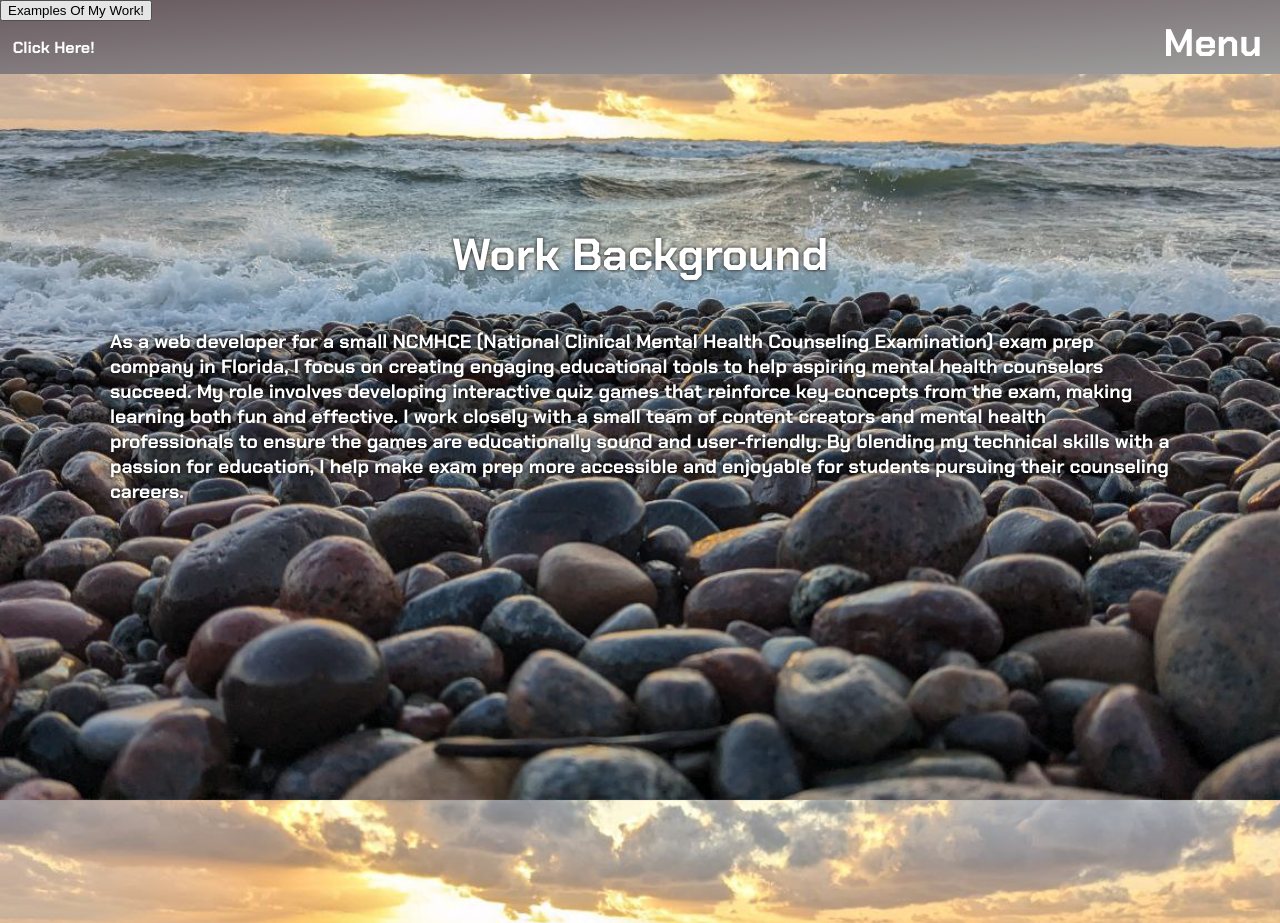
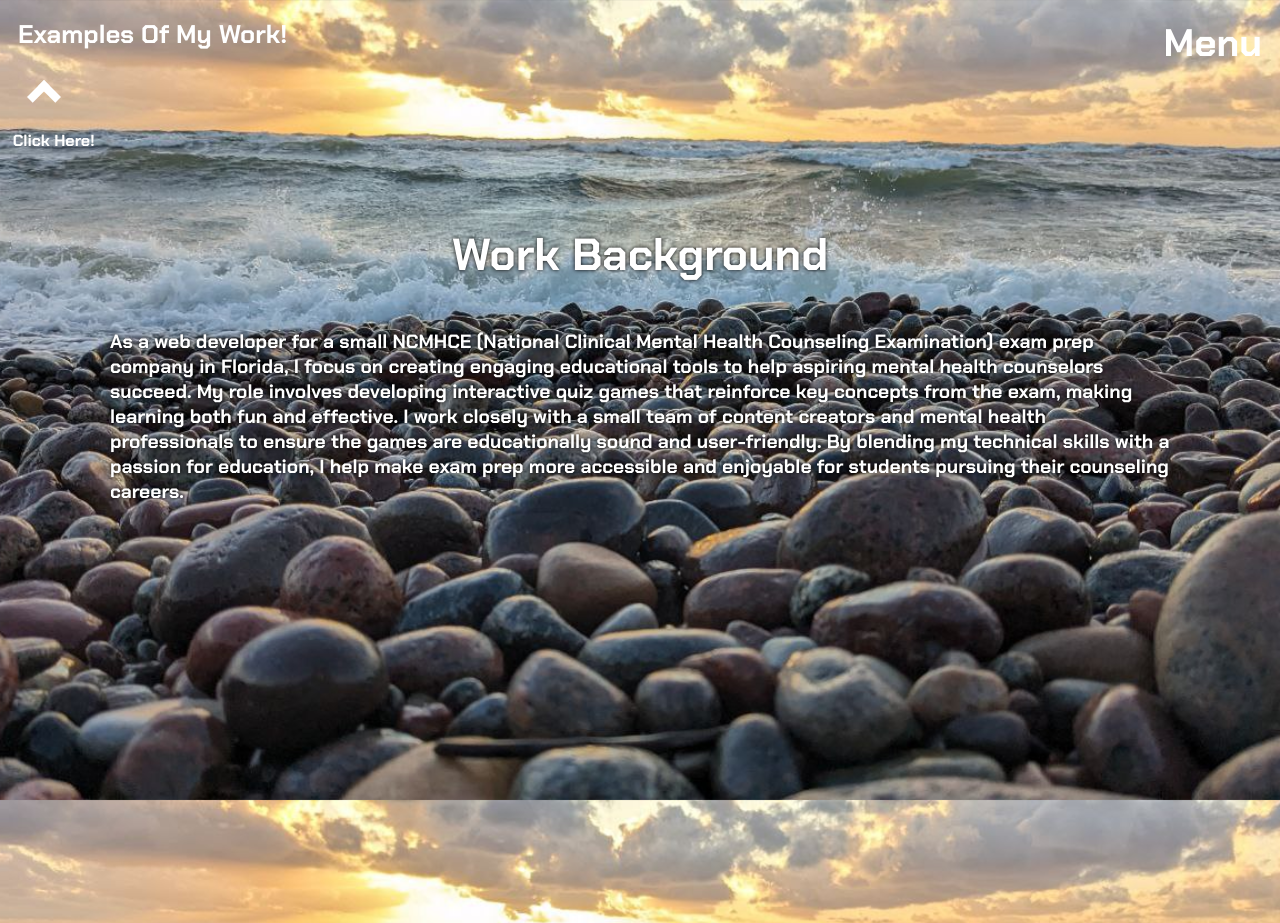
Before and after one commit to cheeseboi3/cheeseboi3.github.io, a plain HTML site: page projects.html in a window 1280 px wide. Shown: the top 923 px of the page. Drawn offline with Linux system fonts and the light colour scheme.

Commit message:
Update style.css

```diff
--- a/style.css
+++ b/style.css
@@ -19,11 +19,6 @@ body {
     cursor: pointer;
     font-family: "Chakra Petch";
     font-weight: bold;
-
-
-
-
-
   }
   .dropbtn:hover{
     border: 2px solid white;
@@ -103,7 +98,26 @@ body {
   background-color: white;
   }
 
+  .arrow {
+    border: solid white;
+    border-width: 0 4vh 4vh 0;
+    display: inline-block;
+    padding: 4vh;
+    align-content: center;
+  }
+  .up {
+    transform: rotate(-135deg);
+    -webkit-transform: rotate(-135deg);
+    border-width: 0 1vh 1vh 0;
+    padding: 1vh;
 
+  }
+
+  .down {
+    transform: rotate(45deg);
+    -webkit-transform: rotate(45deg);
+
+  }
 
 
   #projects .grid-container {
@@ -149,8 +163,27 @@ body {
     text-shadow: black 0px 0px 4px;
 
   }
+  #scrollb{
+    background-color: transparent;
+    color: white;
+    padding: 16px;
+    font-size: 2vw;
+    border-radius: 2vw;
+    cursor: pointer;
+    font-family: "Chakra Petch";
+    font-weight: bold;
+    border: 2px solid transparent;
+  }
+  #scrollb:hover{
+    border: 2px solid white;
+    border-radius: 2vw;
+    transition: 0.5s;
+    font-family: "Chakra Petch";
+    font-weight: bold;
+    font-size: 2vw;
+    padding: 16px;
 
-
+}
 
 
   #name {
@@ -188,20 +221,20 @@ body {
     object-fit: cover;
     border-radius: 1rem;
     margin-top: 70vh;
+    margin-bottom: 25vh;
   }
   .screen2{
     width: 100%;
     height: 100%;
     object-fit: cover;
     border-radius: 1rem;
-    margin-top: 30vh;
+    margin-bottom: 30vh;
   }
   .screen3{
     width: 100%;
     height: 100%;
     object-fit: cover;
     border-radius: 1rem;
-    margin-top: 30vh;
     margin-bottom: 30vh;
   }
   .contact {
@@ -237,8 +270,8 @@ body {
 
   }
   header {
-    background-image: linear-gradient(to bottom right,#685a60, #9e9d9c);
-    width: 100vw;
+  background-color: transparent;
+  width: 100vw;
 
   }
   #container header{
@@ -282,7 +315,8 @@ body {
     font-family: "Chakra Petch";
   }
   footer {
-    background-color: #175676;
+    border-radius: 2vw;
+    border: 2px solid white;
     padding: 40px;
   }
   footer p {
```
